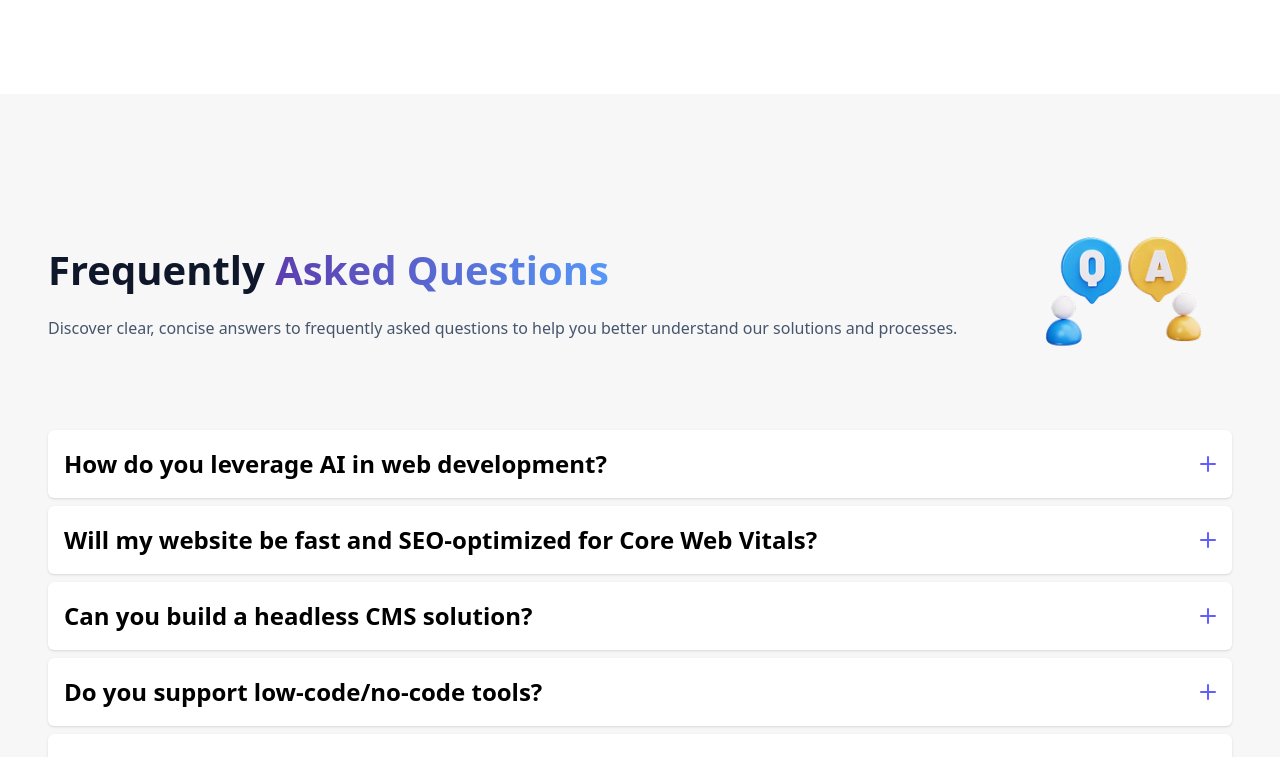
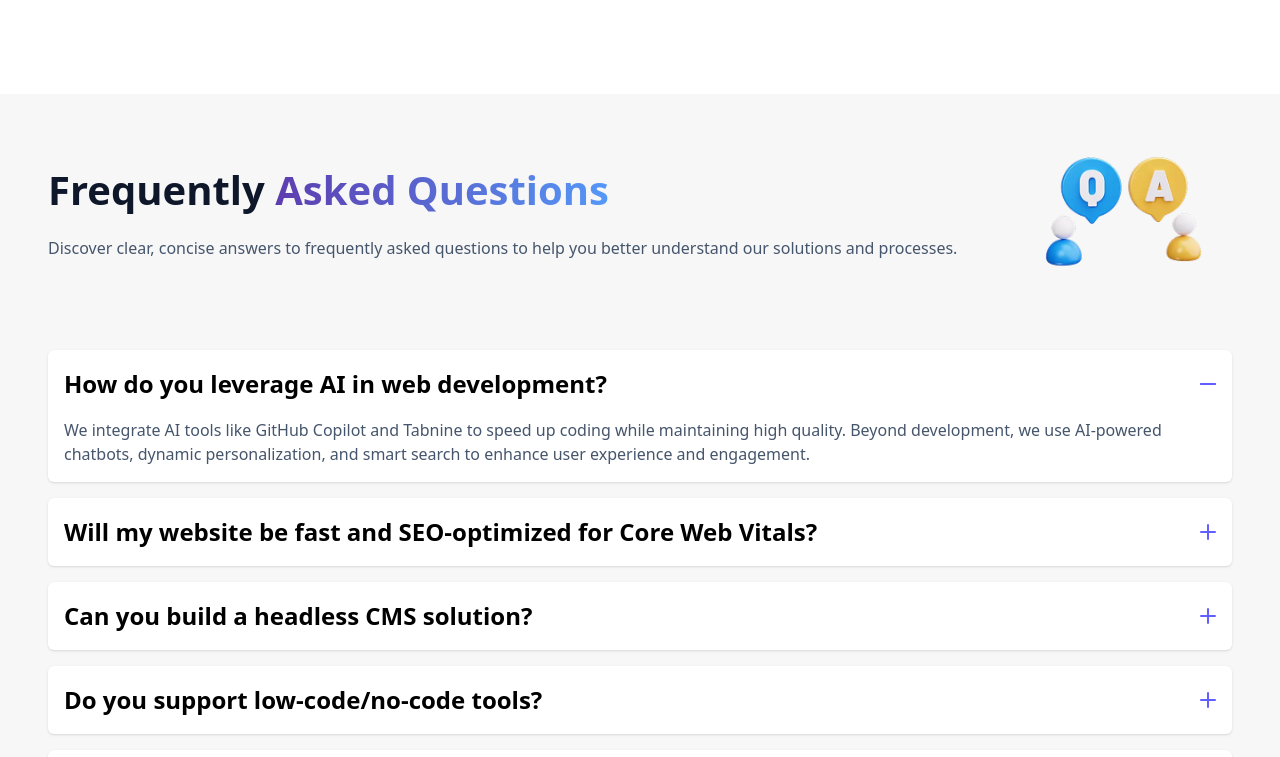
Before and after one commit to amantechDevise/placerIT_next, a Next.js app: page / in a window 1280 px wide. Shown: the part 4659-5416 px from the top of the page. Built offline with nearby package versions, Linux system fonts and the light colour scheme.

Commit message:
set pages

```diff
--- a/src/app/_Components/Fqa.tsx
+++ b/src/app/_Components/Fqa.tsx
@@ -28,13 +28,13 @@ const faqs = [
   {
     title: "What modern technologies and frameworks do you use?",
     content:
-      "We work with the leading frameworks React, Vue, Angular and keep an eye on rising ones like Svelte. We’re experts in using WebAssembly for performance-critical tasks and embrace new approaches like “vibe coding” to accelerate prototyping.",
+      "We work with the leading frameworks React, Vue, Angular and keep an eye on rising ones like Svelte. We're experts in using WebAssembly for performance-critical tasks and embrace new approaches like 'vibe coding' to accelerate prototyping.",
   },
-
 ];
 
 const Faq: React.FC = () => {
-  const [expandedIndex, setExpandedIndex] = useState<number | null>(null);
+  // Initialize with only the first FAQ (index 0) open
+  const [expandedIndex, setExpandedIndex] = useState<number | null>(0);
 
   const toggle = (index: number) => {
     setExpandedIndex(prev => (prev === index ? null : index));
@@ -52,7 +52,7 @@ const Faq: React.FC = () => {
   }, []);
 
   return (
-    <div className="relative font-inter antialiased bg-[#F7F7F7] min-h-full flex flex-col justify-center overflow-hidden md:py-24 py-4 md:px-4">
+    <div className="relative font-inter antialiased bg-[#F7F7F7] min-h-full flex flex-col justify-center overflow-hidden md:pb-24 py-4 md:px-4">
       <div className="w-full max-w-7xl mx-auto px-3 sm:px-8">
         <div className="flex flex-col md:flex-row items-center justify-between">
           {/* Title and Description */}
@@ -89,7 +89,7 @@ const Faq: React.FC = () => {
         </div>
 
         {/* FAQ List */}
-        <div className="space-y-2 mt-10">
+        <div className="space-y-4 mt-10">
           {faqs.map((faq, index) => {
             const isOpen = expandedIndex === index;
 
@@ -141,7 +141,7 @@ const Faq: React.FC = () => {
                       isOpen ? "max-h-[500px] opacity-100 pb-4" : "max-h-0 opacity-0"
                     }`}
                   >
-                    <p className="text-start font-raleway">{faq.content}</p>
+                    <p className="text-start font-raleway md:pr-10">{faq.content}</p>
                   </div>
                 </div>
               </div>
--- a/src/app/_common/Header.tsx
+++ b/src/app/_common/Header.tsx
@@ -94,12 +94,10 @@ const pathname = usePathname();
 
           {/* Desktop Nav */}
           <nav  className="hidden lg:flex gap-x-8 items-center text-white font-bold text-[15px]">
-            <Link  onClick={() => navigateWithLoader("/")} href="/" className="hover:text-blue-400">
+            <Link  href="/" onClick={() => navigateWithLoader("/")} className="hover:text-blue-400">
               Home
             </Link>
-            <Link onClick={() => navigateWithLoader("/AboutUs")} href="/AboutUs" className="hover:text-blue-400" >
-              About Us
-            </Link>
+           <Link href="/AboutUs" onClick={() => navigateWithLoader("/AboutUs")} className="hover:text-blue-400">About Us</Link>
 
             {/* Services Dropdown Desktop */}
             <div
@@ -136,8 +134,8 @@ const pathname = usePathname();
                       { href: "/WebsiteDevelopment", icon: "/images/Group 608.svg", label: "Website Development" },
                       { href: "/DigitalMarketing", icon: "/images/Group 609.svg", label: "Digital Marketing" },
                       { href: "/QualityAssurance", icon: "/images/Group 606.svg", label: "Quality Assurance" },
+                      { href: "/IT_Staff", icon: "/images/Group 615.svg", label: "IT Staffing" },
                       { href: "/UXDesign", icon: "/images/Group 610.svg", label: "UI/UX Design" },
-                      { href: "/IT_Staff", icon: "/images/Group 615.svg", label: "IT Staffing" },
                     ].map(({ href, icon, label }) => (
                       <Link href={href} key={label} className="flex items-center gap-3 hover:bg-gray-100 p-2 rounded-md"  onClick={() => {
                           setDropdownOpen(false);
```
